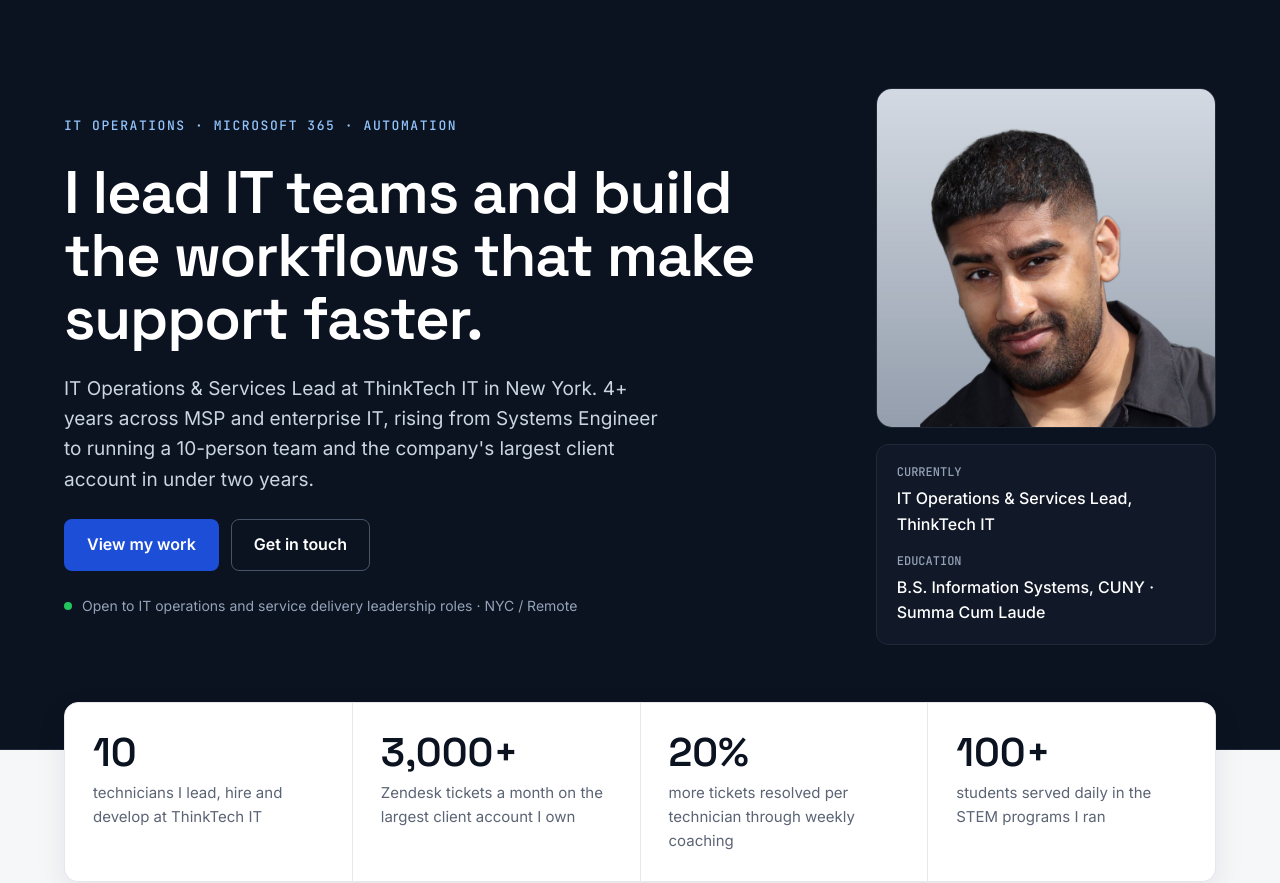
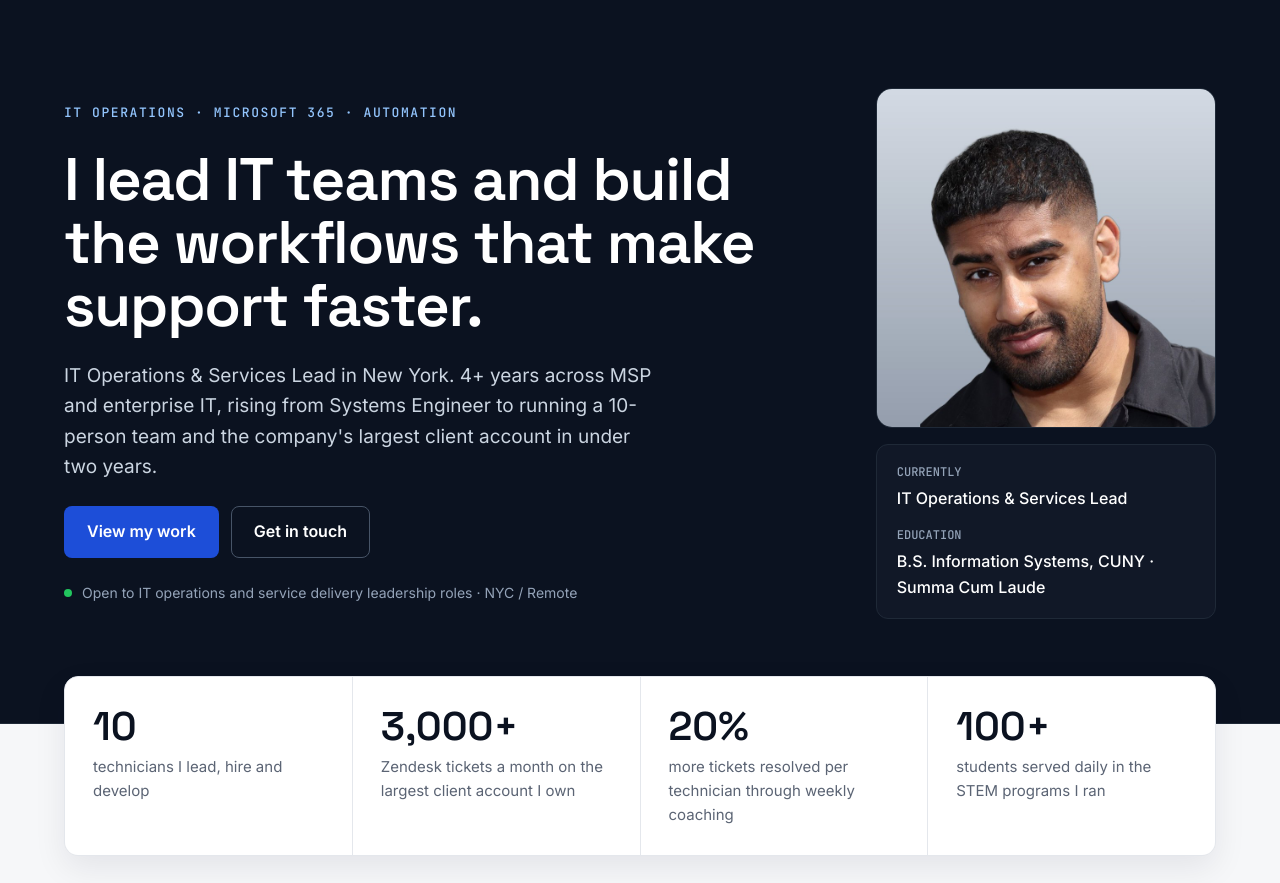
Before and after one commit to RakibRary/Rakib-s_Website, a plain HTML site: page index.html in a window 1280 px wide. Shown: the part 80-963 px from the top of the page. Drawn offline with Linux system fonts and the light colour scheme.

Commit message:
Remove employer name from home page

```diff
--- a/index.html
+++ b/index.html
@@ -39,7 +39,7 @@
     <div class="hero-text">
       <p class="eyebrow light">IT Operations · Microsoft 365 · Automation</p>
       <h1>I lead IT teams and build the workflows that make support faster.</h1>
-      <p class="lead">IT Operations &amp; Services Lead at ThinkTech IT in New York. 4+ years across MSP and enterprise IT, rising from Systems Engineer to running a 10-person team and the company's largest client account in under two years.</p>
+      <p class="lead">IT Operations &amp; Services Lead in New York. 4+ years across MSP and enterprise IT, rising from Systems Engineer to running a 10-person team and the company's largest client account in under two years.</p>
       <div class="btn-row">
         <a class="btn btn-primary" href="projects.html">View my work</a>
         <a class="btn btn-ghost-dark" href="contact.html">Get in touch</a>
@@ -51,7 +51,7 @@
         <img src="assets/img/headshot.jpg" alt="Portrait of Rakib Rary">
       </div>
       <div class="status-card">
-        <div><p class="label">CURRENTLY</p><p class="value">IT Operations &amp; Services Lead, ThinkTech IT</p></div>
+        <div><p class="label">CURRENTLY</p><p class="value">IT Operations &amp; Services Lead</p></div>
         <div><p class="label">EDUCATION</p><p class="value">B.S. Information Systems, CUNY · Summa Cum Laude</p></div>
       </div>
     </div>
@@ -61,7 +61,7 @@
 <main id="main">
   <section class="container" aria-label="Highlights">
     <div class="stats">
-      <div class="stat"><p class="stat-num">10</p><p class="stat-label">technicians I lead, hire and develop at ThinkTech IT</p></div>
+      <div class="stat"><p class="stat-num">10</p><p class="stat-label">technicians I lead, hire and develop</p></div>
       <div class="stat"><p class="stat-num">3,000+</p><p class="stat-label">Zendesk tickets a month on the largest client account I own</p></div>
       <div class="stat"><p class="stat-num">20%</p><p class="stat-label">more tickets resolved per technician through weekly coaching</p></div>
       <div class="stat"><p class="stat-num">100+</p><p class="stat-label">students served daily in the STEM programs I ran</p></div>
```
Also changed, not shown: assets/favicon.svg, assets/img/site-preview.jpg, 1 other file.
